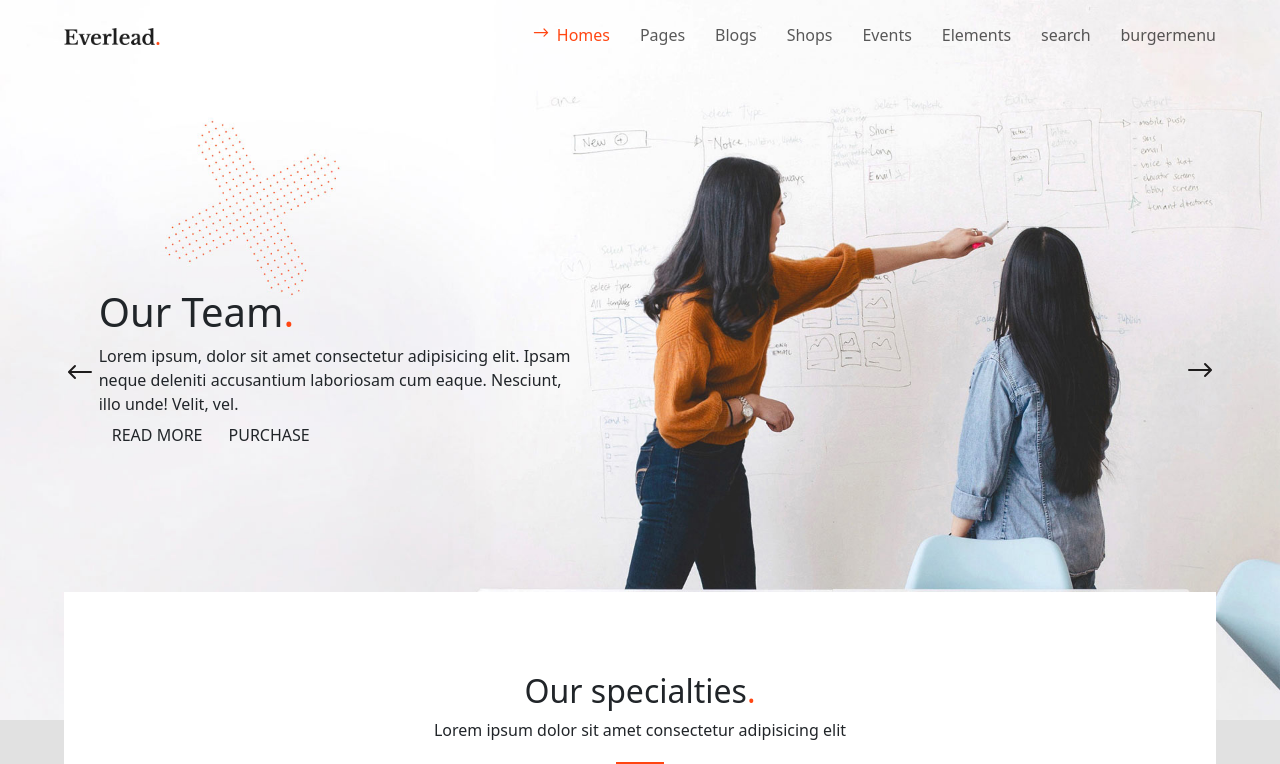
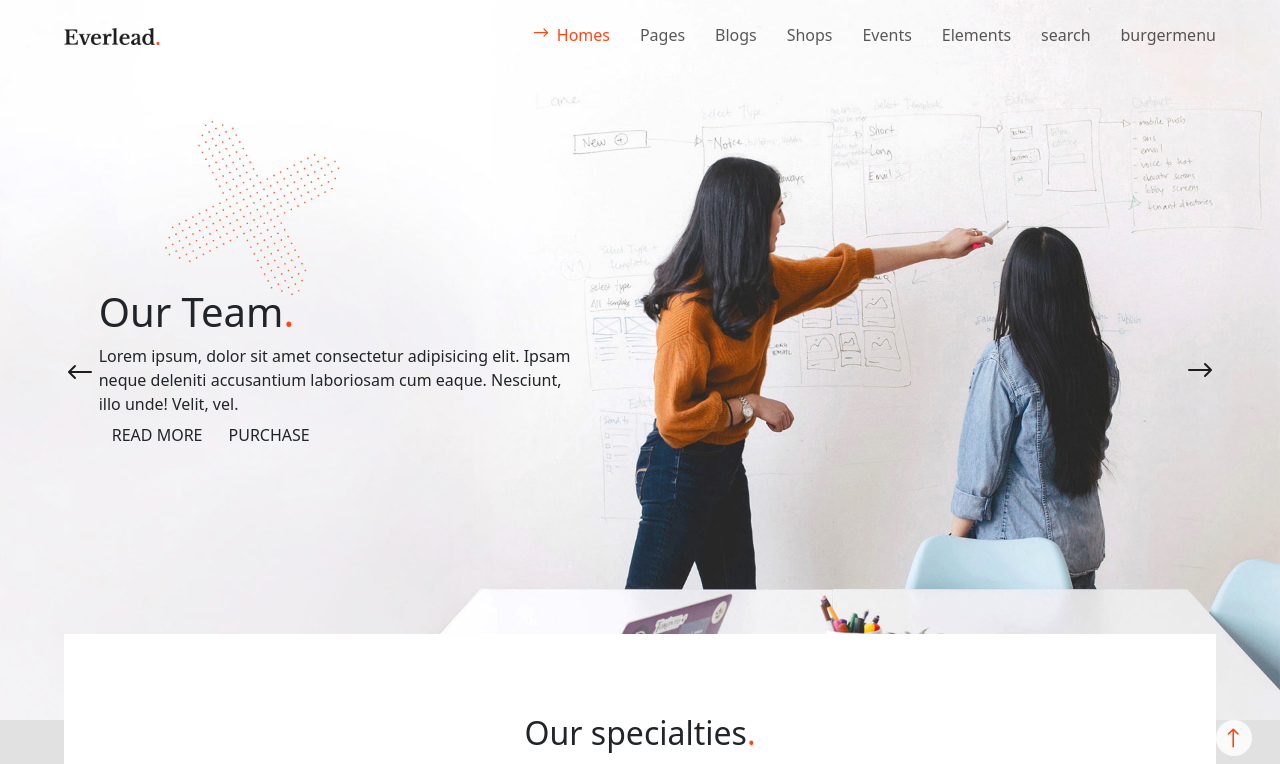
Before and after one commit to AndreaCoggio94/proj-html-vuejs, a Vue app: page / in a window 1280 px wide. Shown: the top 764 px of the page. Built offline with nearby package versions, Linux system fonts and the light colour scheme.

Commit message:
added sticky arrow

```diff
--- a/src/App.vue
+++ b/src/App.vue
@@ -12,6 +12,28 @@
   data() {
     return {
       store,
+      specialties: [
+        {
+          title: "Knowing",
+          cont: "Lorem ipsum dolor sit amet, quis consect ",
+          svg: "svg-0.svg",
+        },
+        {
+          title: "Selling",
+          cont: "Lorem ipsum dolor sit amet, quis consect ",
+          svg: "svg-1.svg",
+        },
+        {
+          title: "Learning",
+          cont: "Lorem ipsum dolor sit amet, quis consect ",
+          svg: "svg-2.svg",
+        },
+        {
+          title: "Contact",
+          cont: "Lorem ipsum dolor sit amet, quis consect ",
+          svg: "svg-3.svg",
+        },
+      ],
     };
   },
   components: {
@@ -24,11 +46,48 @@
 </script>
 
 <template>
-  <AppHeader :specialties="store.specialties" />
+  <AppHeader :specialties="specialties">
+    <div class="sticky">
+      <a href="#">
+        <svg
+          xmlns="http://www.w3.org/2000/svg"
+          width="32"
+          height="32"
+          style="height: 32px"
+          fill="#fff"
+        >
+          <path
+            d="M4 15a1 1 0 001 1h19.586l-4.292 4.292a1 1 0 001.414 1.414l6-6a.99.99 0 00.292-.702V15c0-.13-.026-.26-.078-.382a.99.99 0 00-.216-.324l-6-6a1 1 0 00-1.414 1.414L24.586 14H5a1 1 0 00-1 1z"
+          />
+        </svg>
+      </a>
+    </div>
+  </AppHeader>
   <AppMain />
   <AppFooter />
 
   <!-- <SvgTest /> -->
 </template>
 
-<style lang="scss"></style>
+<style lang="scss">
+.sticky {
+  position: sticky;
+  top: 90%;
+  left: 95%;
+  width: 50px;
+  z-index: 4;
+  a {
+    padding: 2px;
+    background-color: #fafafa;
+    border-radius: 50px;
+    display: inline-block;
+    svg {
+      transform: rotate(270deg);
+      scale: 0.8;
+      fill: #ff4612;
+      display: block;
+      margin: auto;
+    }
+  }
+}
+</style>
--- a/src/components/AppHeader.vue
+++ b/src/components/AppHeader.vue
@@ -62,6 +62,7 @@
     </div>
   </div>
   <!-- Specialties -->
+  <slot></slot>
   <div class="specialties container-big">
     <div class="container-small">
       <div class="line-center">
--- a/src/data/store.js
+++ b/src/data/store.js
@@ -1,26 +1,3 @@
 import { reactive } from "vue";
 
-export const store = reactive({
-  specialties: [
-    {
-      title: "Knowing",
-      cont: "Lorem ipsum dolor sit amet, quis consect ",
-      svg: "svg-0.svg",
-    },
-    {
-      title: "Selling",
-      cont: "Lorem ipsum dolor sit amet, quis consect ",
-      svg: "svg-1.svg",
-    },
-    {
-      title: "Learning",
-      cont: "Lorem ipsum dolor sit amet, quis consect ",
-      svg: "svg-2.svg",
-    },
-    {
-      title: "Contact",
-      cont: "Lorem ipsum dolor sit amet, quis consect ",
-      svg: "svg-3.svg",
-    },
-  ],
-});
+export const store = reactive({});
```
